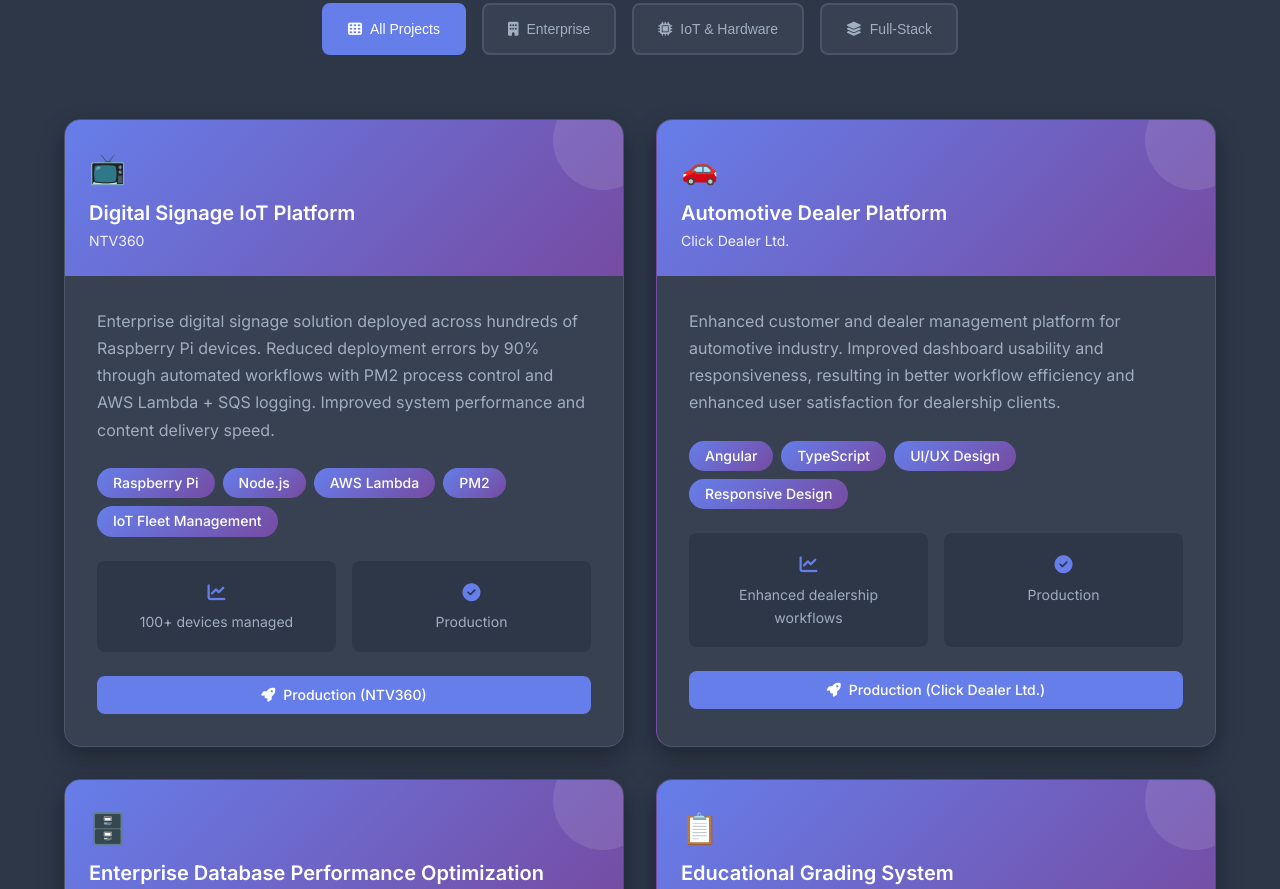
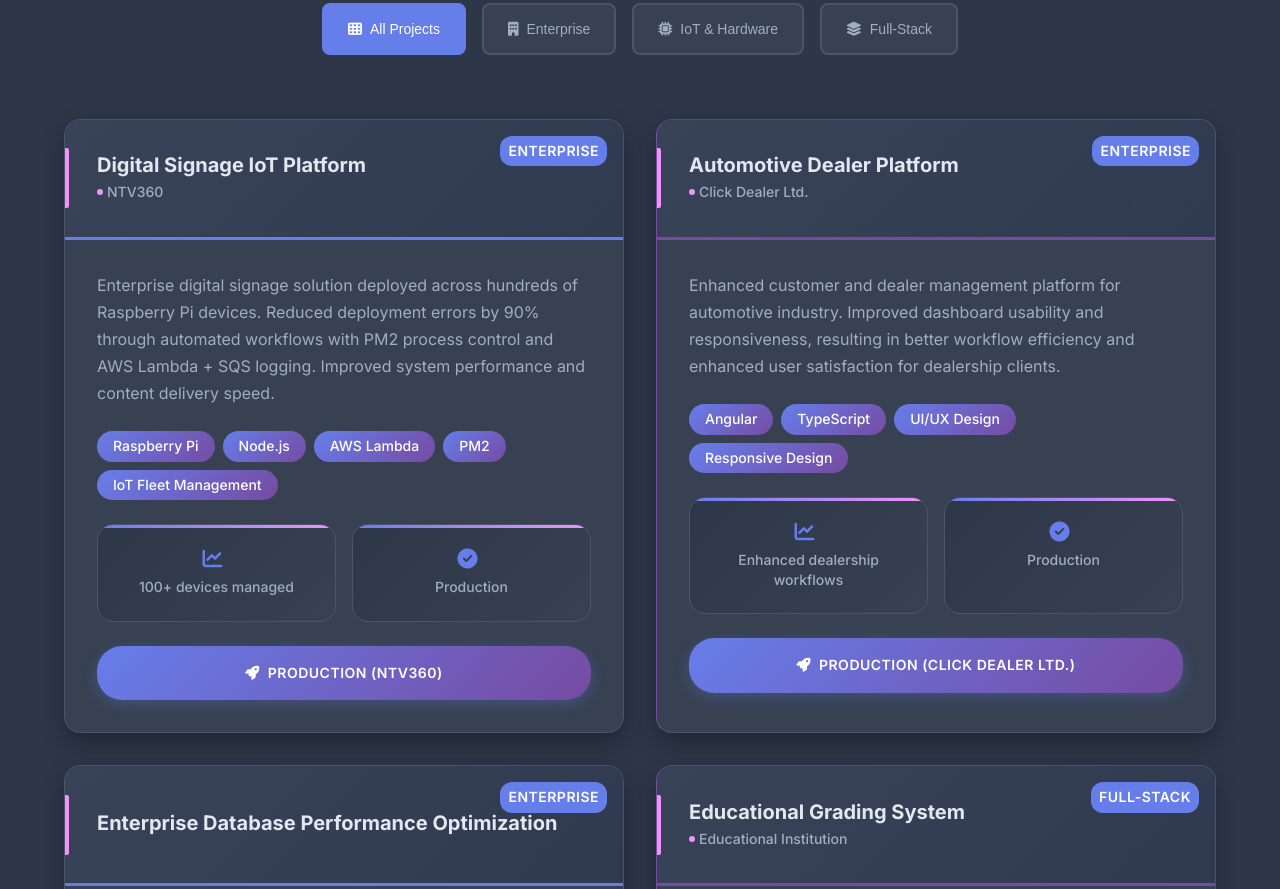
Before and after one commit to msaguindang/github-pages-portfolio, a website: page index.html in a window 1280 px wide. Shown: the part 2633-3522 px from the top of the page. Drawn offline with Linux system fonts and the light colour scheme.

Commit message:
feat: Replace generic project headers with professional enterprise design
Header Improvements:
- Removed childish emoji icons and generic gradients
- Added sophisticated category badges (ENTERPRISE, IoT, FULL-STACK)
- Implemented subtle dot pattern backgrounds instead of solid gradients
- Added colored accent indicators on left side of headers
- Professional typography with better hierarchy and spacing

Visual Enhancements:
- Category badges with proper labeling and hover effects
- Subtle pattern overlays for visual depth without distraction
- Enhanced metric cards with gradient backgrounds and top accent bars
- Improved project status badges with pill design and glow effects
- Better color coordination with brand palette

Professional Polish:
- Removed emoji icons that looked unprofessional
- Added proper company attribution with accent dots
- Enhanced hover states with coordinated color changes
- Better spacing and typography hierarchy
- Enterprise-level visual design that matches your 8+ years experience

The new design looks much more sophisticated and appropriate for showcasing enterprise IoT and database optimization projects.

```diff
--- a/script.js
+++ b/script.js
@@ -238,9 +238,18 @@
         ? project.status.match(/\(([^)]+)\)/)?.[1] || ''
         : project.status;
 
+    // Determine primary category for badge
+    const primaryCategory = project.category[0];
+    const categoryLabels = {
+        'enterprise': 'ENTERPRISE',
+        'iot': 'IoT',
+        'fullstack': 'FULL-STACK'
+    };
+
     card.innerHTML = `
         <div class="project-header">
-            <span class="project-icon">${project.image}</span>
+            <div class="project-type-indicator"></div>
+            <div class="project-category-badge">${categoryLabels[primaryCategory] || primaryCategory.toUpperCase()}</div>
             <h3 class="project-title">${project.title}</h3>
             ${company !== project.status ? `<div class="project-company">${company}</div>` : ''}
         </div>
--- a/styles.css
+++ b/styles.css
@@ -553,52 +553,111 @@
     border-left-color: var(--accent-color);
 }
 
+.project-card:hover .project-header {
+    border-bottom-color: var(--accent-color);
+}
+
+.project-card:hover .project-category-badge {
+    background: var(--accent-color);
+    transform: scale(1.05);
+}
+
 .project-card:nth-child(even) {
     border-left-color: var(--secondary-color);
+}
+
+.project-card:nth-child(even) .project-header {
+    border-bottom-color: var(--secondary-color);
 }
 
 .project-card:nth-child(even):hover {
     border-left-color: var(--accent-color);
 }
 
+.project-card:nth-child(even):hover .project-header {
+    border-bottom-color: var(--accent-color);
+}
+
 .project-header {
-    background: linear-gradient(135deg, var(--primary-color), var(--secondary-color));
-    padding: var(--spacing-lg);
-    color: white;
+    background: linear-gradient(135deg, var(--bg-card), var(--bg-secondary));
+    padding: var(--spacing-xl);
+    color: var(--text-primary);
     position: relative;
     overflow: hidden;
+    border-bottom: 3px solid var(--primary-color);
+    min-height: 120px;
+    display: flex;
+    flex-direction: column;
+    justify-content: center;
 }
 
 .project-header::before {
     content: '';
     position: absolute;
     top: 0;
+    left: 0;
     right: 0;
-    width: 100px;
-    height: 100px;
-    background: rgba(255, 255, 255, 0.1);
-    border-radius: 50%;
-    transform: translate(30px, -30px);
+    bottom: 0;
+    background: var(--primary-color);
+    opacity: 0.05;
+    background-image:
+        radial-gradient(circle at 25% 25%, var(--primary-color) 2px, transparent 2px),
+        radial-gradient(circle at 75% 75%, var(--secondary-color) 1px, transparent 1px);
+    background-size: 30px 30px;
 }
 
-.project-icon {
-    font-size: var(--font-size-3xl);
-    margin-bottom: var(--spacing-sm);
-    display: block;
+.project-category-badge {
+    position: absolute;
+    top: var(--spacing-md);
+    right: var(--spacing-md);
+    background: var(--primary-color);
+    color: white;
+    padding: var(--spacing-xs) var(--spacing-sm);
+    border-radius: 12px;
+    font-size: var(--font-size-sm);
+    font-weight: 600;
+    text-transform: uppercase;
+    letter-spacing: 0.5px;
+}
+
+.project-type-indicator {
+    width: 4px;
+    height: 60px;
+    background: var(--accent-color);
+    position: absolute;
+    left: 0;
+    top: 50%;
+    transform: translateY(-50%);
+    border-radius: 0 2px 2px 0;
 }
 
 .project-title {
     font-size: var(--font-size-xl);
-    font-weight: 600;
-    margin: 0;
-    line-height: 1.3;
+    font-weight: 700;
+    margin: 0 0 var(--spacing-xs) 0;
+    line-height: 1.2;
+    position: relative;
+    z-index: 2;
 }
 
 .project-company {
     font-size: var(--font-size-sm);
-    opacity: 0.9;
-    margin-top: var(--spacing-xs);
-    font-weight: 400;
+    color: var(--text-secondary);
+    margin: 0;
+    font-weight: 500;
+    position: relative;
+    z-index: 2;
+    display: flex;
+    align-items: center;
+    gap: var(--spacing-xs);
+}
+
+.project-company::before {
+    content: '';
+    width: 6px;
+    height: 6px;
+    background: var(--accent-color);
+    border-radius: 50%;
 }
 
 .project-content {
@@ -637,30 +696,51 @@
 }
 
 .metric-item {
-    background: var(--bg-secondary);
-    padding: var(--spacing-md);
-    border-radius: var(--border-radius);
+    background: linear-gradient(135deg, var(--bg-secondary), var(--bg-card));
+    padding: var(--spacing-lg);
+    border-radius: var(--border-radius-lg);
     text-align: center;
-    border: 2px solid transparent;
+    border: 1px solid var(--border-color);
     transition: var(--transition);
+    position: relative;
+    overflow: hidden;
+}
+
+.metric-item::before {
+    content: '';
+    position: absolute;
+    top: 0;
+    left: 0;
+    right: 0;
+    height: 3px;
+    background: linear-gradient(90deg, var(--primary-color), var(--accent-color));
 }
 
 .metric-item:hover {
     border-color: var(--primary-color);
-    transform: translateY(-2px);
+    transform: translateY(-3px);
+    box-shadow: var(--shadow);
 }
 
 .metric-value {
-    font-size: var(--font-size-lg);
-    font-weight: 700;
+    font-size: var(--font-size-xl);
+    font-weight: 400;
     color: var(--primary-color);
-    display: block;
+    display: flex;
+    align-items: center;
+    justify-content: center;
+    margin-bottom: var(--spacing-sm);
+}
+
+.metric-value i {
+    margin-right: var(--spacing-sm);
 }
 
 .metric-label {
     font-size: var(--font-size-sm);
     color: var(--text-secondary);
-    margin-top: var(--spacing-xs);
+    font-weight: 500;
+    line-height: 1.4;
 }
 
 .project-status {
@@ -668,13 +748,22 @@
     align-items: center;
     justify-content: center;
     gap: var(--spacing-sm);
-    background: var(--primary-color);
+    background: linear-gradient(135deg, var(--primary-color), var(--secondary-color));
     color: white;
-    padding: var(--spacing-sm) var(--spacing-md);
-    border-radius: var(--border-radius);
+    padding: var(--spacing-md) var(--spacing-lg);
+    border-radius: 25px;
     font-size: var(--font-size-sm);
-    font-weight: 500;
-    margin-top: var(--spacing-md);
+    font-weight: 600;
+    margin-top: var(--spacing-lg);
+    box-shadow: 0 4px 15px rgba(102, 126, 234, 0.3);
+    transition: var(--transition);
+    text-transform: uppercase;
+    letter-spacing: 0.5px;
+}
+
+.project-status:hover {
+    transform: translateY(-1px);
+    box-shadow: 0 6px 20px rgba(102, 126, 234, 0.4);
 }
 
 .project-status i {
```
